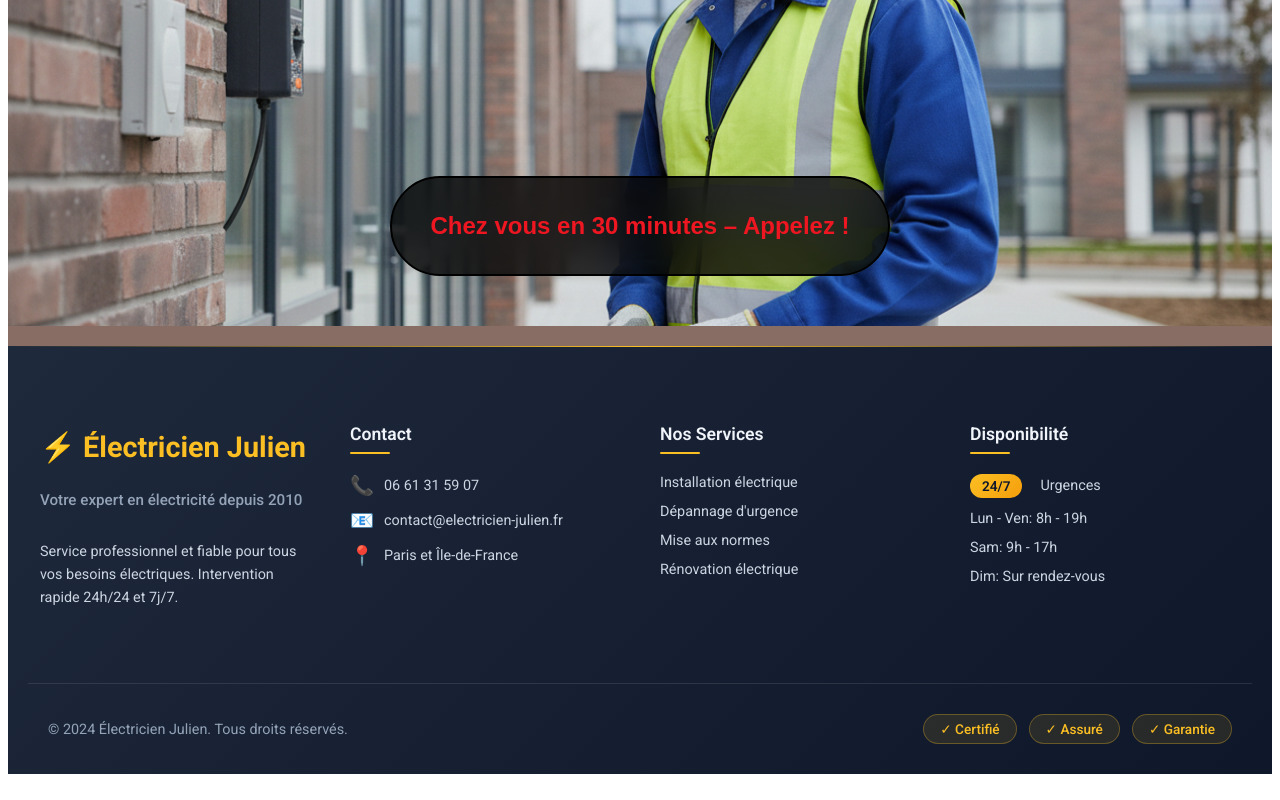
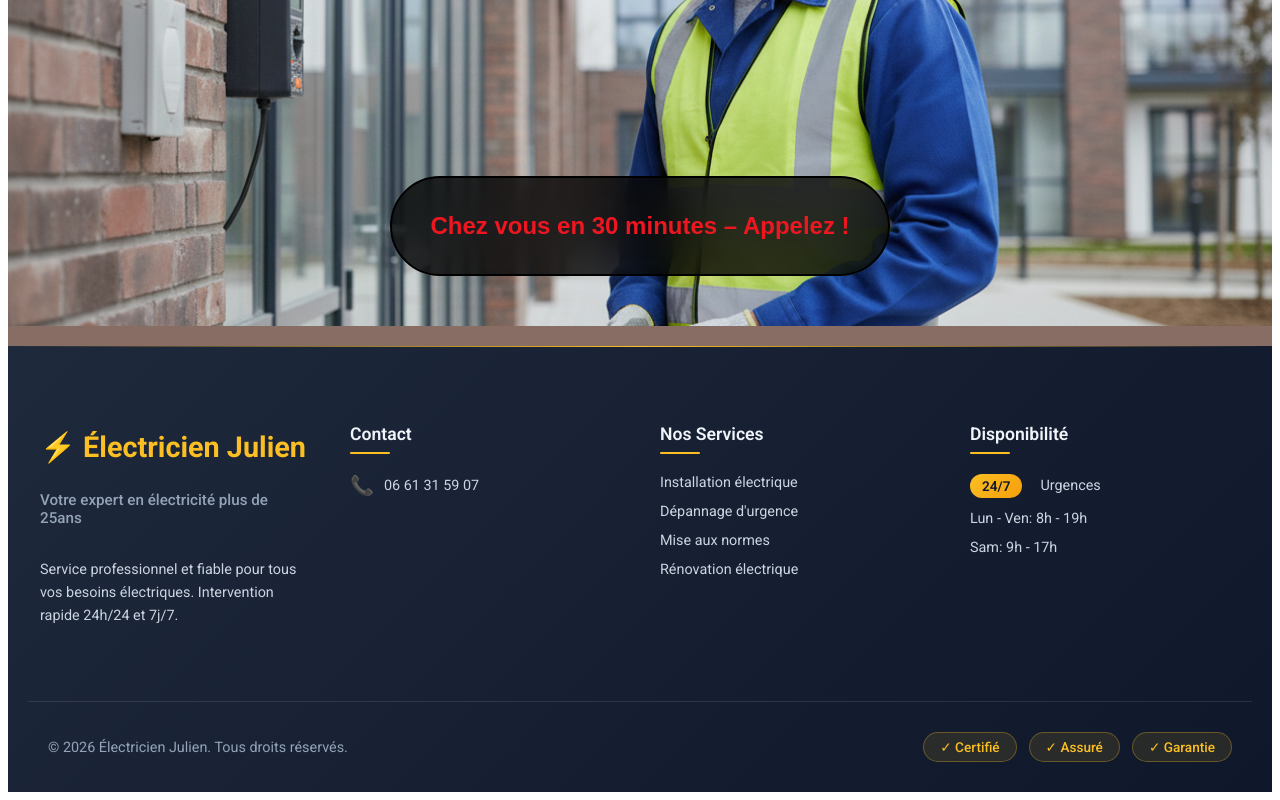
Before and after one commit to Matoky18/Landing-page-elec, a React (Vite) app: page / in a window 1280 px wide. Shown: the part 3578-4378 px from the top of the page. Built offline with nearby package versions, Linux system fonts and the light colour scheme; a web font is replaced by a local one.

Commit message:
resp button

```diff
--- a/src/Pages/Footer/Footer.jsx
+++ b/src/Pages/Footer/Footer.jsx
@@ -8,7 +8,7 @@ const Footer = () => {
         {/* Section principale */}
         <div className="footer-section footer-main">
           <h2 className="footer-logo">⚡ Électricien Julien</h2>
-          <p className="footer-tagline">Votre expert en électricité depuis 2010</p>
+          <p className="footer-tagline">Votre expert en électricité plus de 25ans</p>
           <p className="footer-description">
             Service professionnel et fiable pour tous vos besoins électriques.
             Intervention rapide 24h/24 et 7j/7.
@@ -22,14 +22,6 @@ const Footer = () => {
             <li className="footer-item">
               <span className="footer-icon">📞</span>
               <a href="tel:0661315907">06 61 31 59 07</a>
-            </li>
-            <li className="footer-item">
-              <span className="footer-icon">📧</span>
-              <a href="mailto:contact@electricien-julien.fr">contact@electricien-julien.fr</a>
-            </li>
-            <li className="footer-item">
-              <span className="footer-icon">📍</span>
-              <span>Paris et Île-de-France</span>
             </li>
           </ul>
         </div>
@@ -55,7 +47,7 @@ const Footer = () => {
             </li>
             <li className="footer-item">Lun - Ven: 8h - 19h</li>
             <li className="footer-item">Sam: 9h - 17h</li>
-            <li className="footer-item">Dim: Sur rendez-vous</li>
+
           </ul>
         </div>
       </div>
@@ -64,7 +56,7 @@ const Footer = () => {
       <div className="footer-bottom">
         <div className="footer-bottom-content">
           <p className="footer-copyright">
-            © 2024 Électricien Julien. Tous droits réservés.
+            © 2026 Électricien Julien. Tous droits réservés.
           </p>
           <div className="footer-badges">
             <span className="quality-badge">✓ Certifié</span>
--- a/src/Pages/Hello/Welcome.css
+++ b/src/Pages/Hello/Welcome.css
@@ -188,7 +188,7 @@
         white-space: nowrap;
         font-size: clamp(16px, 5vw, 25px);
         font-weight: bolder;
-        background: #a35f5f;
+        /* background: #a35f5f; */
         flex-wrap: wrap;
         /* width: 90vw; */
     }
```
